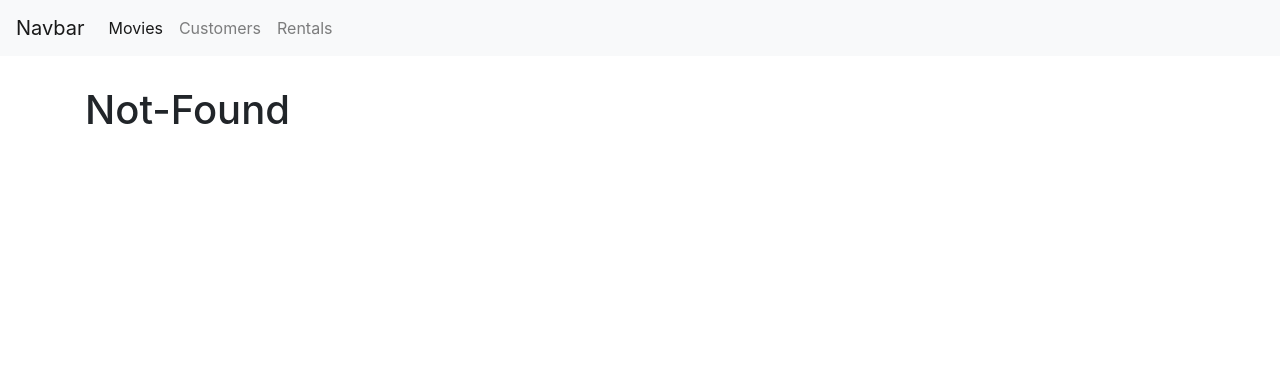
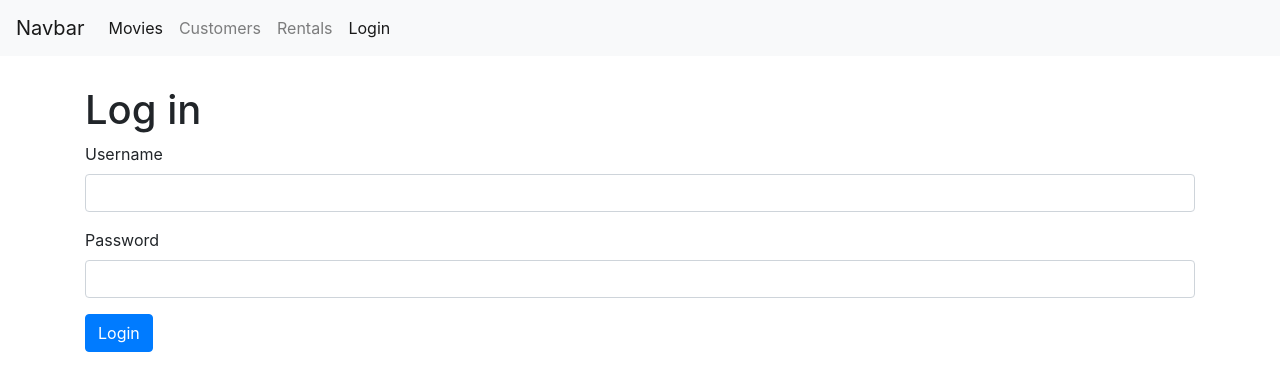
Before and after one commit to ben7ny/vidly, a React (Create React App) app: page /login in a window 1280 px wide. Before the commit this address led to /not-found. Shown: the top 390 px of the page. Built offline with nearby package versions, Linux system fonts and the light colour scheme.

Commit message:
added login form

```diff
--- a/src/App.js
+++ b/src/App.js
@@ -6,6 +6,7 @@
 import Rentals from "./components/rentals";
 import NotFound from "./components/not-found";
 import NavBar from "./components/navBar";
+import LoginForm from "./components/loginForm";
 import "./App.css";
 
 class App extends Component {
@@ -15,6 +16,7 @@
         <NavBar />
         <main className="container">
           <Switch>
+            <Route path="/login" component={LoginForm} />
             <Route path="/movies/:id" component={MovieForm} />
             <Route path="/movies" component={Movies} />
             <Route path="/customers" component={Customers} />
--- /dev/null
+++ b/src/components/loginForm.jsx
@@ -0,0 +1,55 @@
+import React, { Component } from "react";
+
+class LoginForm extends Component {
+  state = {
+    account: { username: "", password: "" }
+  };
+  handleChange = ({ currentTarget: input }) => {
+    const account = { ...this.state.account };
+    account[input.name] = input.value; // use this to listen to the targeted element and get the value, set then names in forms
+    this.setState({ account });
+  };
+
+  handleSubmit = e => {
+    e.preventDefault();
+    console.log("submitted");
+  };
+
+  // the for is saved in react so like className instead of for use htmlFor
+  render() {
+    const { account } = this.state;
+    return (
+      <div>
+        <h1>Log in</h1>
+        <form onSubmit={this.handleSubmit}>
+          <div className="form-group">
+            <label htmlFor="username">Username</label>
+            <input
+              onChange={this.handleChange}
+              value={account.username}
+              name="username"
+              id="username"
+              type="text"
+              className="form-control"
+            />
+          </div>
+          <div className="form-group">
+            <label htmlFor="password">Password</label>
+            <input
+              onChange={this.handleChange}
+              value={account.password}
+              name="password"
+              //   autoFocus    it would work even without that true by default
+              id="password"
+              type="text"
+              className="form-control"
+            />
+          </div>
+          <button className="btn btn-primary">Login</button>
+        </form>
+      </div>
+    );
+  }
+}
+
+export default LoginForm;
--- a/src/components/navBar.jsx
+++ b/src/components/navBar.jsx
@@ -35,6 +35,11 @@
               Rentals
             </NavLink>
           </li>
+          <li className="nav-item">
+            <NavLink className="nav-link" to="/login">
+              Login
+            </NavLink>
+          </li>
         </ul>
       </div>
     </nav>
```
